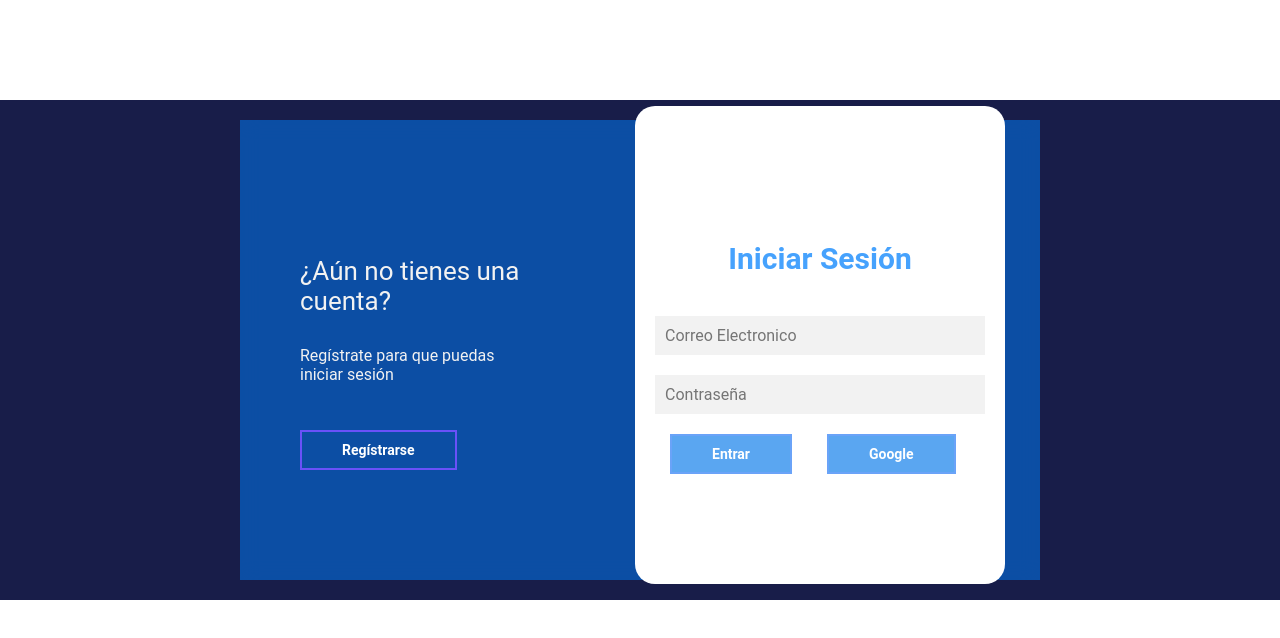
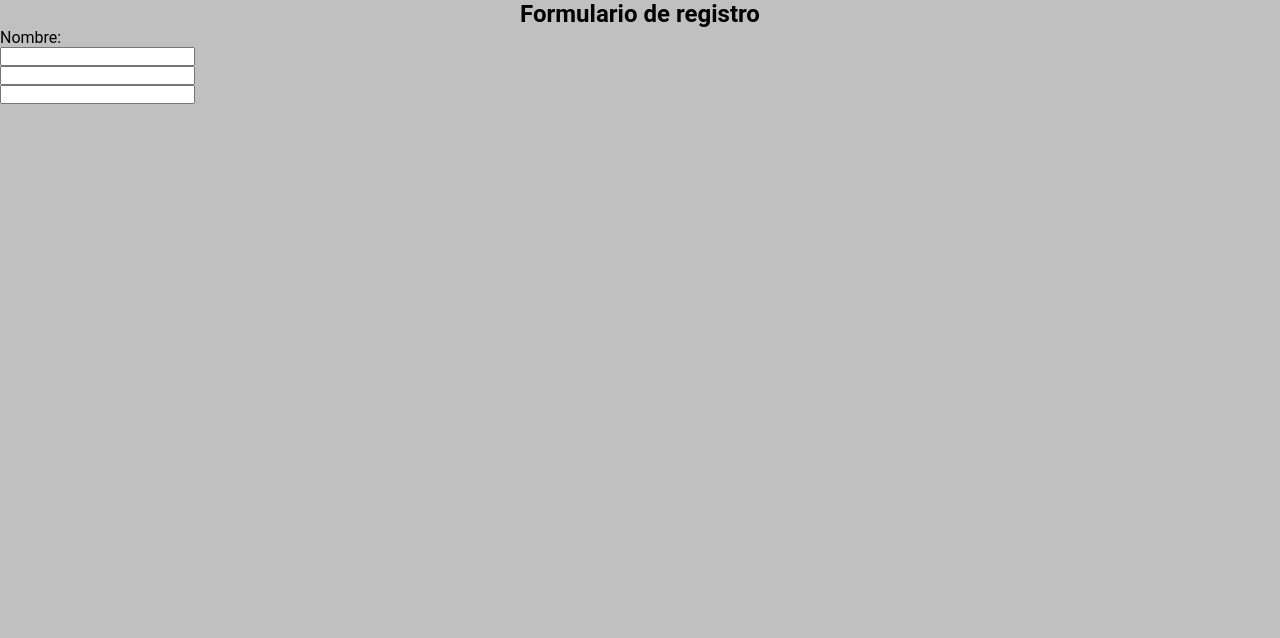
Before and after one commit to juanfed/night-developers, a React (Create React App) app: page /registro in a window 1280 px wide. Shown: the top 638 px of the page. Built offline with nearby package versions, Linux system fonts and the light colour scheme.

Commit message:
Creacion del registro

```diff
--- a/src/App.jsx
+++ b/src/App.jsx
@@ -13,6 +13,7 @@ import Login from 'pages/login';
 import Producto from 'pages/producto';
 import Ventas from 'pages/ventas';
 import Gestion from "pages/gestion";
+import Registro from "components/registro";
 
 
 
@@ -22,6 +23,11 @@ function App() {
     <div className="App">
       <Router>
         <Switch>
+
+          <Route path='/registro' exact>
+            <Registro/>
+          </Route>
+
           <Route path='/index' exact>
             <Index />
           </Route>
--- /dev/null
+++ b/src/components/registro.jsx
@@ -0,0 +1,23 @@
+import 'styles/registro.css';
+function Registro(){
+    return(
+        <div className="registroCaja">
+            <div className="formularioTitulo">
+                <h2>Formulario de registro</h2>
+            </div>
+
+            <div className="formularioRegistro">
+                <form action="">
+                    <label htmlFor="nombre">Nombre: </label>
+                    <input type="text" />
+                    <label htmlFor="apellido"></label>
+                    <input type="text" />
+                    <label htmlFor="contraseña"></label>
+                    <input type="password" />
+                </form>
+            </div>
+        </div>
+    )
+}
+
+export default Registro;
--- a/src/pages/login.jsx
+++ b/src/pages/login.jsx
@@ -10,7 +10,7 @@ function Login(){
                         <div className="caja_atras_regist">
                             <h3>¿Aún no tienes una cuenta?</h3>
                             <p>Regístrate para que puedas iniciar sesión</p>
-                            <button id="btn_registrarse">Regístrarse</button>
+                            <Link to="/registro"><button id="btn_registrarse">Regístrarse</button></Link>
                         </div>
 
                         <div className="contenedor_logi_regist">
--- /dev/null
+++ b/src/styles/registro.css
@@ -0,0 +1,43 @@
+*{
+    margin: 0;
+    padding: 0;
+    box-sizing: border-box;
+}
+
+/*Aca ira todo lo relacionado con los eltilos del formulario*/
+.registroCaja{
+    background-color: silver;
+    height: 100vh;
+}
+
+.formularioTitulo{
+    text-align: center;
+}
+
+.formularioRegistro input{
+    display: block;
+    margin: auto;
+    display: flex;
+}
+
+
+
+
+
+
+
+
+
+
+
+
+
+
+
+
+
+/*Esto de aca abajo no uqiere fucionar*/
+.formularioRegistro{
+    display: flex;
+    margin: auto;
+}
```
